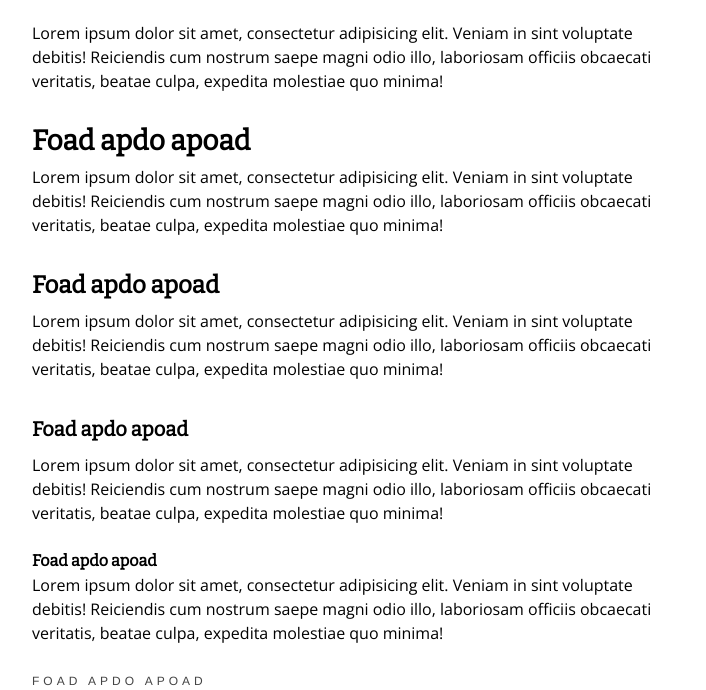
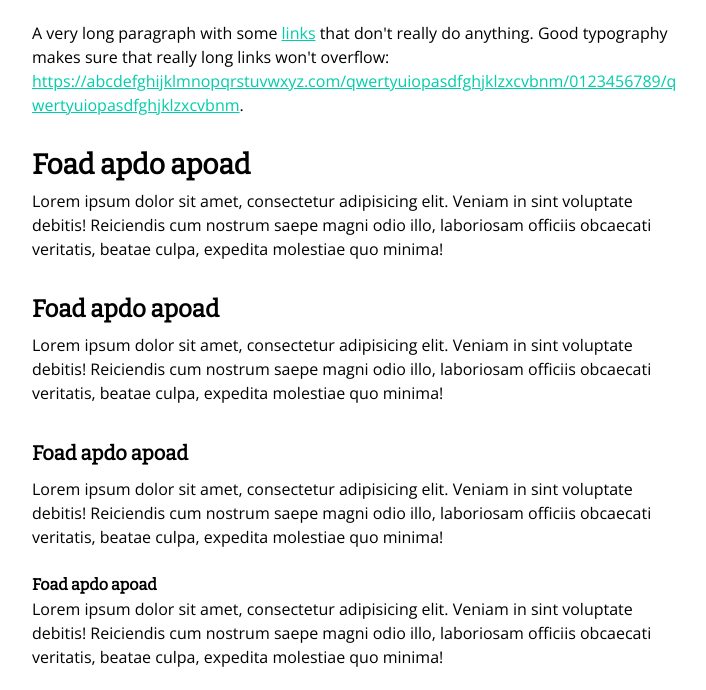
Before and after one commit to stephan281094/frontend-boilerplate, a website built with webpack: page src/index.html in a window 1280 px wide. Shown: the part 75-765 px from the top of the page, without its empty margins (282-988 px from the left). Built offline with nearby package versions, Linux system fonts and the light colour scheme.

Commit message:
Rename headings file and add text-overflow

```diff
--- a/src/index.html
+++ b/src/index.html
@@ -9,10 +9,9 @@
   <div class="o-wrapper">
     <h1>The importance of great typography</h1>
     <p>
-      Lorem ipsum dolor sit amet, consectetur adipisicing elit. Veniam in
-      sint voluptate debitis! Reiciendis cum nostrum saepe magni odio illo,
-      laboriosam officiis obcaecati veritatis, beatae culpa, expedita
-      molestiae quo minima!
+      A very long paragraph with some <a href="">links</a> that don't really do
+      anything. Good typography makes sure that really long links won't
+      overflow: <a href="https://abcdefghijklmnopqrstuvwxyz.com/qwertyuiopasdfghjklzxcvbnm/0123456789/qwertyuiopasdfghjklzxcvbnm">https://abcdefghijklmnopqrstuvwxyz.com/qwertyuiopasdfghjklzxcvbnm/0123456789/qwertyuiopasdfghjklzxcvbnm</a>.
     </p>
     <h2>Foad apdo apoad </h2>
     <p>
--- a/src/scss/4.elements/_heading.scss
+++ b/src/scss/4.elements/_typography.scss
@@ -49,6 +49,10 @@ h6 {
   color: #444;
 }
 
+p {
+  word-break: break-word;
+}
+
 blockquote {
   box-shadow: inset 3px 0 0 0 $color-brand;
   background-color: rgba($color-brand, .05);
--- a/src/scss/index.scss
+++ b/src/scss/index.scss
@@ -11,11 +11,11 @@
 @import '3.generic/shared';
 
 @import '4.elements/form';
-@import '4.elements/heading';
 @import '4.elements/image';
 @import '4.elements/link';
 @import '4.elements/list';
 @import '4.elements/page';
+@import '4.elements/typography';
 
 /* Custom styling that should not be included in your project */
 .o-wrapper {
```
